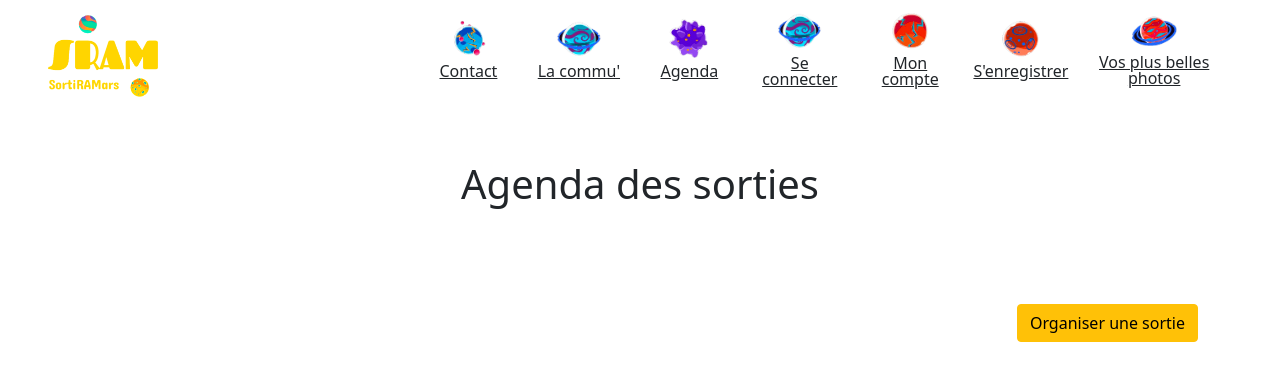
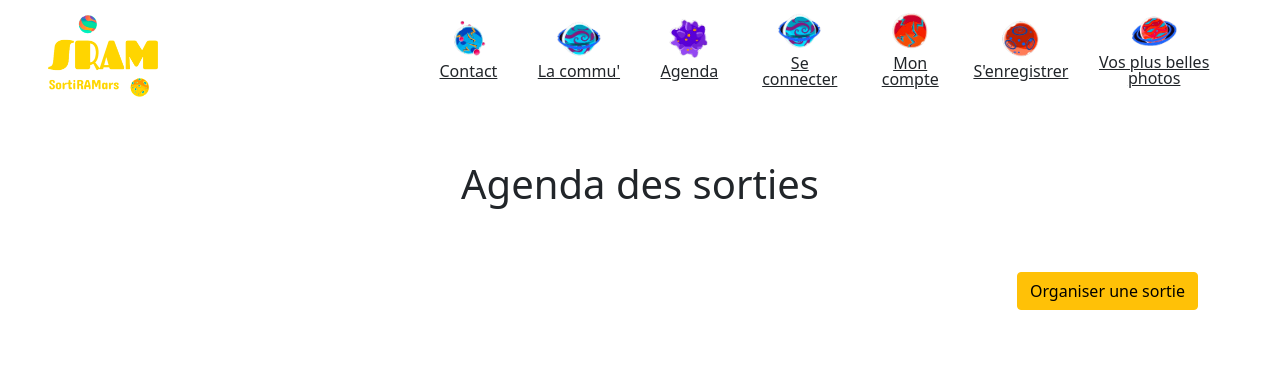
Before and after one commit to justGiletta/WCS_SRAM, a Symfony app: template templates/sortie/index.html.twig in a window 1280 px wide. Shown: the top 381 px of the page. Run offline with Twig, Linux system fonts and the light colour scheme; the template is opened without the code that fills it, so the values that code supplies are empty; some libraries are stand-ins or nearby versions; some web fonts are replaced.

Commit message:
margin form sortie

```diff
--- a/templates/sortie/index.html.twig
+++ b/templates/sortie/index.html.twig
@@ -28,7 +28,7 @@
             </div>
         {% endfor %}
     </div>
-    <div class="d-flex justify-content-end mt-5 mb-5">
+    <div class="d-flex justify-content-end mt-3 mb-5">
         <a href="{{ path('sortie_new')}}"><button type="button" class="btn btn-warning">Organiser une sortie</button></a>
     </div>
 {% endblock %}
--- a/templates/sortie/new.html.twig
+++ b/templates/sortie/new.html.twig
@@ -9,7 +9,7 @@
     <div class="container">
         {{ include('sortie/_form.html.twig') }}
     </div>
-    <div class="d-flex justify-content-end mt-5">
+    <div class="d-flex justify-content-end mt-3 mb-5">
         <a href="{{ path('sortie_index') }}"><button type="button" class="btn btn-warning">Revenir à l'agenda</button></a>
     </div>
 {% endblock %}
```
